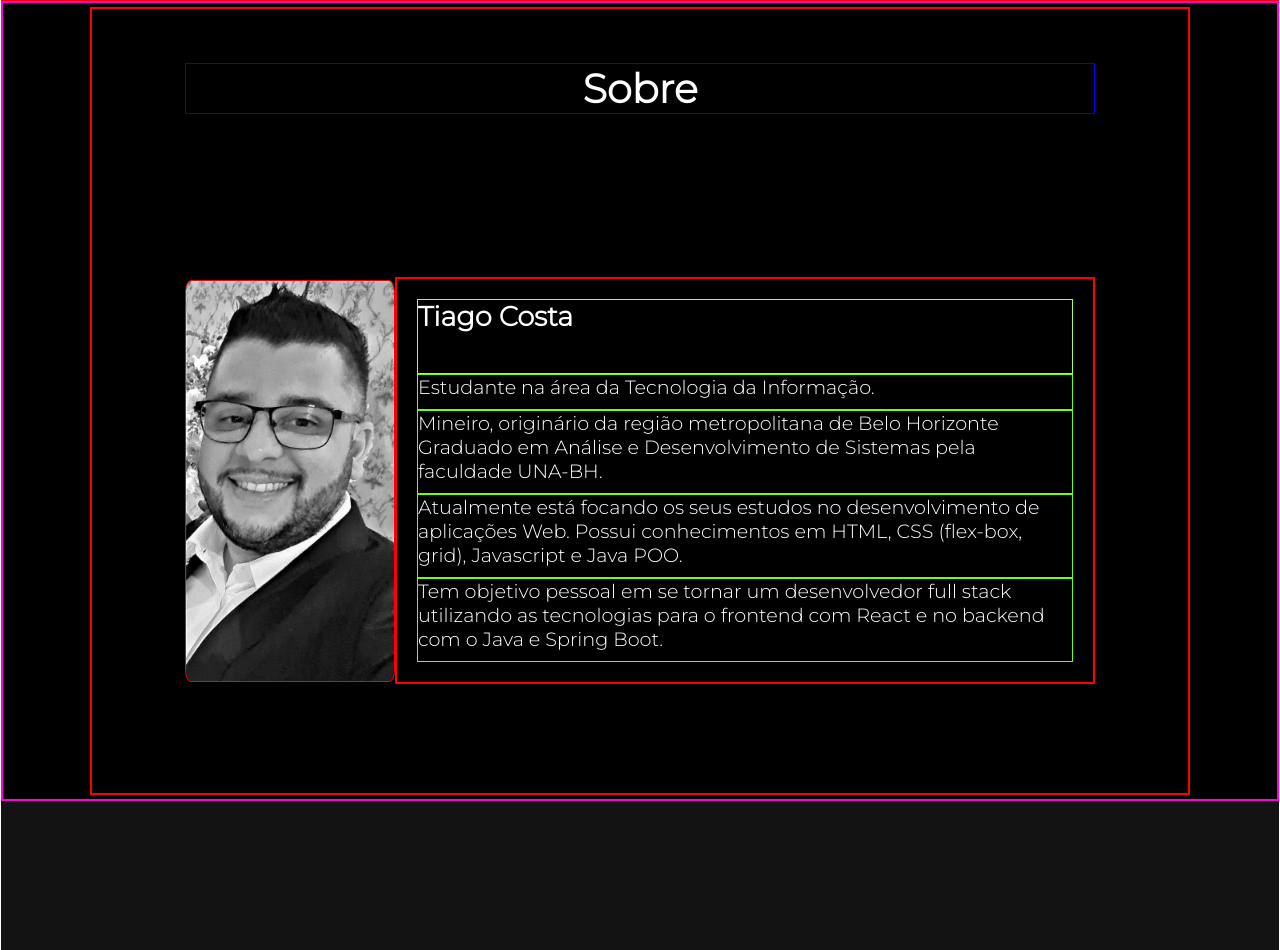
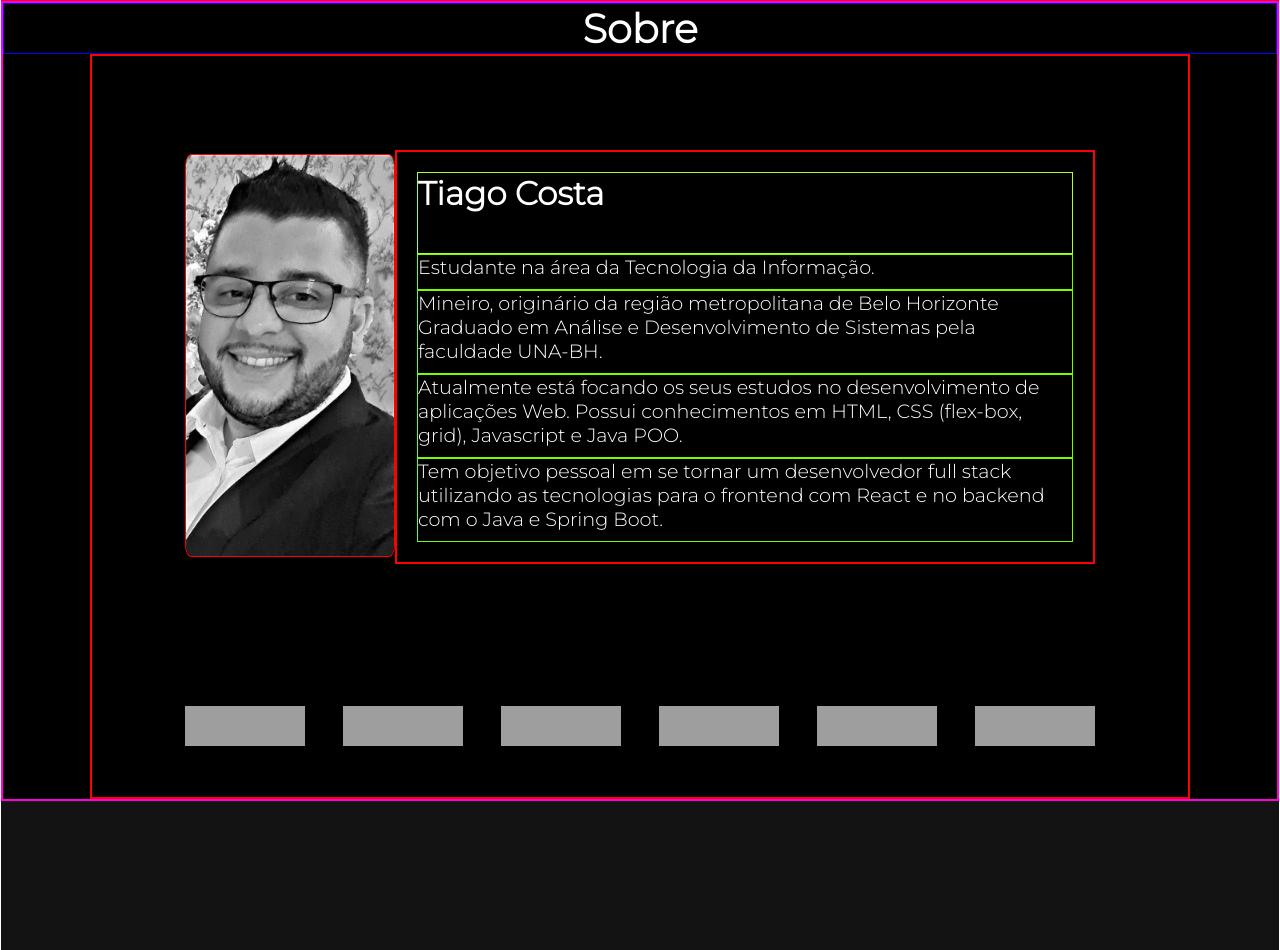
Before and after one commit to tiago-costa-s/portfolio-pessoal, a plain HTML site: page index.html in a window 1280 px wide. Shown: the part 800-1750 px from the top of the page. Drawn offline with Linux system fonts and the light colour scheme; grey boxes are pictures that could not be loaded.

Commit message:
Ajuste da Section2

```diff
--- a/index.html
+++ b/index.html
@@ -50,7 +50,6 @@
                                             src="/assets/icon/linkedin_8.png" alt=""></i></a>
                             </li>
                         </div>
-
                     </ul>
 
                 </div>
@@ -70,11 +69,14 @@
             </section>
 
             <section class="sections section2">
+                <h2>Sobre</h2>
                 <div class="section2_box">
-                    <h2 class="item1">Sobre</h2>
-                    <img class="item2" src="/assets/images/photo.jpg" alt="">
 
-                    <div class="section2_box_text item3">
+                    <div class="item1">
+                        <img src="/assets/images/photo.jpg" alt="">
+                    </div>
+
+                    <div class="item2">
 
                         <h3>Tiago Costa</h3>
                         <div>
@@ -86,6 +88,38 @@
                             <p> Tem objetivo pessoal em se tornar um desenvolvedor full stack utilizando as tecnologias
                                 para o frontend com React e no backend com o Java e Spring Boot.</p>
                         </div>
+
+                    </div>
+
+
+                    <div class="item3">
+                        <div class="card_icons html_icon">
+                            <img src="https://i.postimg.cc/5y88Y36w/html-button-icon.png" alt="">
+                        </div>
+
+                        <div class="card_icons css_icon">
+                            <img src="https://i.postimg.cc/j5pzS9dx/css-button-icon.png" alt="">
+                        </div>
+
+                        <div class="card_icons js_icon">
+                            <img src="https://i.postimg.cc/7PSnPY4z/js-button-icon.png alt=">
+                        </div>
+
+
+                        <div class="card_icons js_icon">
+                            <img src="https://i.postimg.cc/kgJWGW9b/react-button-icon.png" alt="">
+                        </div>
+
+                        <div class="card_icons node_icon">
+                            <img src="https://i.postimg.cc/VLcqy3V4/nodejs-button-icon.png" alt="">
+                        </div>
+
+                        <div class="card_icons java_icon">
+                            <img src="https://i.postimg.cc/fWdcrwBJ/java-button-icon.png" alt="">
+                        </div>
+
+
+
 
                     </div>
                 </div>
--- a/style.css
+++ b/style.css
@@ -34,9 +34,6 @@ header {
 .top_header {
     background-color: rgb(0, 0, 0);
 }
-
-
-
 
 
 /* Alterar o fundo ao passar o mouse */
@@ -81,6 +78,10 @@ header {
     background-image: linear-gradient(to right, rgb(199, 15, 255), rgb(68, 0, 255));
 
     /* border: 1px solid greenyellow */
+}
+
+.logo_text {
+    font-size: 1em;
 }
 
 .logo_text_p {
@@ -195,41 +196,20 @@ header {
 
 
 
+/* SECTION 2 */
 
-/* SECTION 2 */
 .section2 {
     background-color: #000000;
-
     border: 2px solid rgb(255, 0, 221);
 }
 
 .section2_box {
     display: grid;
-    grid-template-areas: "a1 a1 a1 a1 a1 a1"
-        "a2 a2 a3 a3 a3 a3"
-        "a2 a2 a3 a3 a3 a3";
+    grid-template-areas: "a1 a1 a2 a2 a2 a2"
+                         "a1 a1 a2 a2 a2 a2"
+                         "a3 a3 a3 a3 a3 a3";
     align-items: center;
     justify-content: center;
-}
-
-.item1 {
-    grid-area: a1;
-}
-
-.item2 {
-    grid-area: a2;
-}
-
-.item3 {
-    grid-area: a3;
-}
-
-.section2_box {
-    width: 100%;
-    max-width: 1100px;
-    height: 99%;
-
-    border: 2px solid rgb(255, 0, 0);
 }
 
 h2 {
@@ -241,8 +221,12 @@ h2 {
     border: 1px solid blue;
 }
 
-.section2 img {
-    width: 95%;
+.item1 {
+    grid-area: a1;
+}
+
+.item1 img {
+    width: 100%;
     max-width: 210px;
     min-width: 210px;
     border-radius: 3%;
@@ -250,7 +234,18 @@ h2 {
     border: 1px solid red
 }
 
-h3 {
+.item2 {
+    grid-area: a2;
+
+    width: 700px;
+    padding: 20px;
+    font-size: 1.2em;
+    color: white;
+
+    border: 2px solid red;
+}
+
+.item2 h3 {
     font-size: 1.7em;
     color: white;
     padding-bottom: 40px;
@@ -258,19 +253,30 @@ h3 {
     border: 1px solid greenyellow;
 }
 
-.section2_box_text {
-    width: 700px;
-    padding: 20px;
-
-    border: 2px solid red;
+.item2 p {
+    padding-bottom: 10px;
+    border: 1px solid rgb(115, 255, 0);
 }
 
-.section2 p {
-    font-size: 1.2em;
-    color: white;
-    padding-bottom: 10px;
+.item3 {
+    grid-area: a3;
+    display: flex;
+    justify-content: space-between;
 
-    border: 1px solid rgb(115, 255, 0);
+
+}
+
+.item3 img {
+    width: 120px;
+    height: 40px;
+}
+
+.section2_box {
+    width: 100%;
+    max-width: 1100px;
+    height: 99%;
+
+    border: 2px solid rgb(255, 0, 0);
 }
 
 
```
